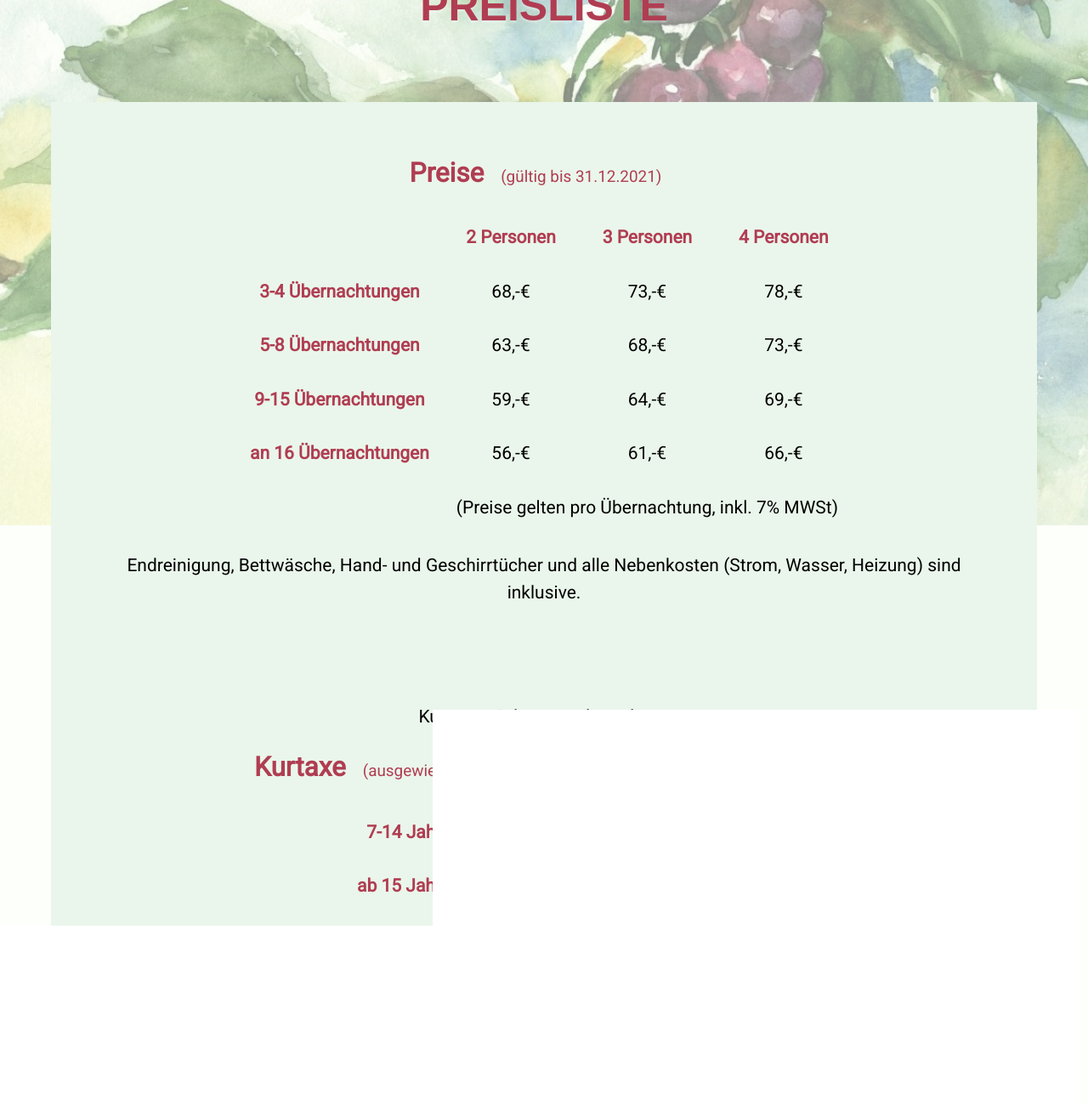
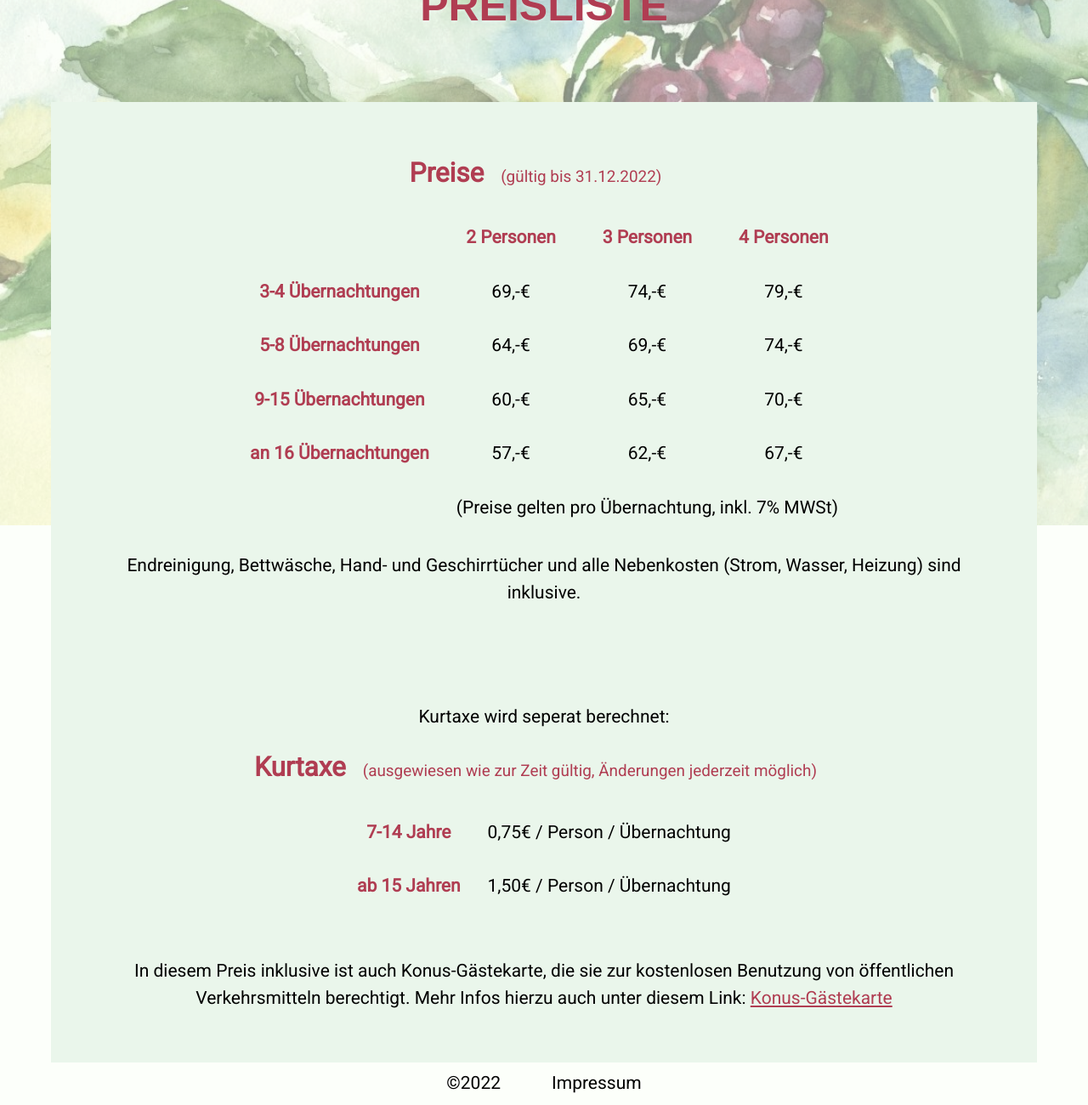
Before and after one commit to lh535/fewo-kirschengarten, a PHP site: page /preisliste.php in a window 1280 px wide. Shown: the part 182-1482 px from the top of the page at 85% size. Run offline with PHP 8.4, Linux system fonts and the light colour scheme.

Commit message:
update prices

```diff
--- a/impressum.php
+++ b/impressum.php
@@ -17,7 +17,7 @@
           Sasbacher Str. 4<br>
           79346 Endingen<br>
           Telefon: 07642/1290<br>
-          Email: <a href='mailto:info@fewo-kirschengarten.de'>info@fewo-kirschengarten.de></a><br>
+          Email: <a href='mailto:info@fewo-kirschengarten.de'>info@fewo-kirschengarten.de</a><br>
           </p>
           <div class='whitespace'></div>
           <p>
--- a/preisliste.php
+++ b/preisliste.php
@@ -10,7 +10,7 @@
     <script>setTopOffset()</script>
       <h1>Preisliste</h1>
       <div class='content-wrapper centered-text' id='description-content'>
-        <h2>Preise<p class="small-text">(gültig bis 31.12.2021)</p></h2>
+        <h2>Preise<p class="small-text">(gültig bis 31.12.2022)</p></h2>
         <table id="price-table">
           <tr>
             <td></td>
@@ -21,30 +21,30 @@
 
           <tr>
             <th>3-4 Übernachtungen</th>
-            <td>68,-€</td>
-            <td>73,-€</td>
-            <td>78,-€</td>
+            <td>69,-€</td>
+            <td>74,-€</td>
+            <td>79,-€</td>
           </tr>
 
           <tr>
             <th>5-8 Übernachtungen</th>
-            <td>63,-€</td>
-            <td>68,-€</td>
-            <td>73,-€</td>
+            <td>64,-€</td>
+            <td>69,-€</td>
+            <td>74,-€</td>
           </tr>
 
           <tr>
             <th>9-15 Übernachtungen</th>
-            <td>59,-€</td>
-            <td>64,-€</td>
-            <td>69,-€</td>
+            <td>60,-€</td>
+            <td>65,-€</td>
+            <td>70,-€</td>
           </tr>
 
           <tr>
             <th>an 16 Übernachtungen</th>
-            <td>56,-€</td>
-            <td>61,-€</td>
-            <td>66,-€</td>
+            <td>57,-€</td>
+            <td>62,-€</td>
+            <td>67,-€</td>
           </tr>
 
           <tr>
```
